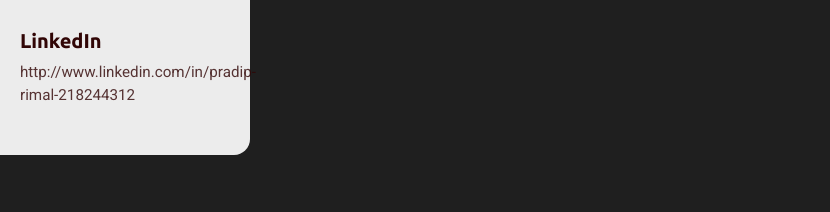
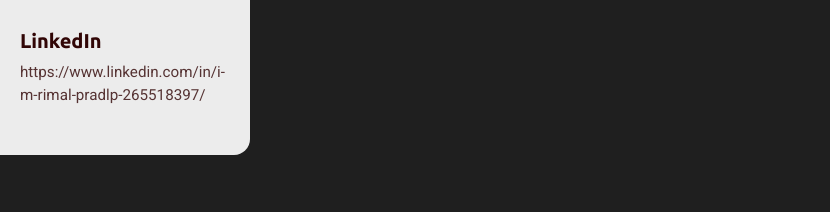
Before and after one commit to Rimalpradip/portfolio, a plain HTML site: page index.html in a window 1280 px wide. Shown: the part 3714-3926 px from the top of the page, 450-1280 px from the left. Drawn offline with nearby package versions, Linux system fonts and the light colour scheme.

Commit message:
Update index.html

```diff
--- a/index.html
+++ b/index.html
@@ -276,8 +276,8 @@
                 <div class="content">
                   <h4>LinkedIn</h4>
                   <p>
-                    <a href="http://www.linkedin.com/in/pradip-rimal-218244312" target="_blank">
-                      http://www.linkedin.com/in/pradip-rimal-218244312
+                    <a href="https://www.linkedin.com/in/i-m-rimal-pradlp-265518397/" target="_blank">
+                      https://www.linkedin.com/in/i-m-rimal-pradlp-265518397/
                     </a>
                   </p>
                 </div>
```
